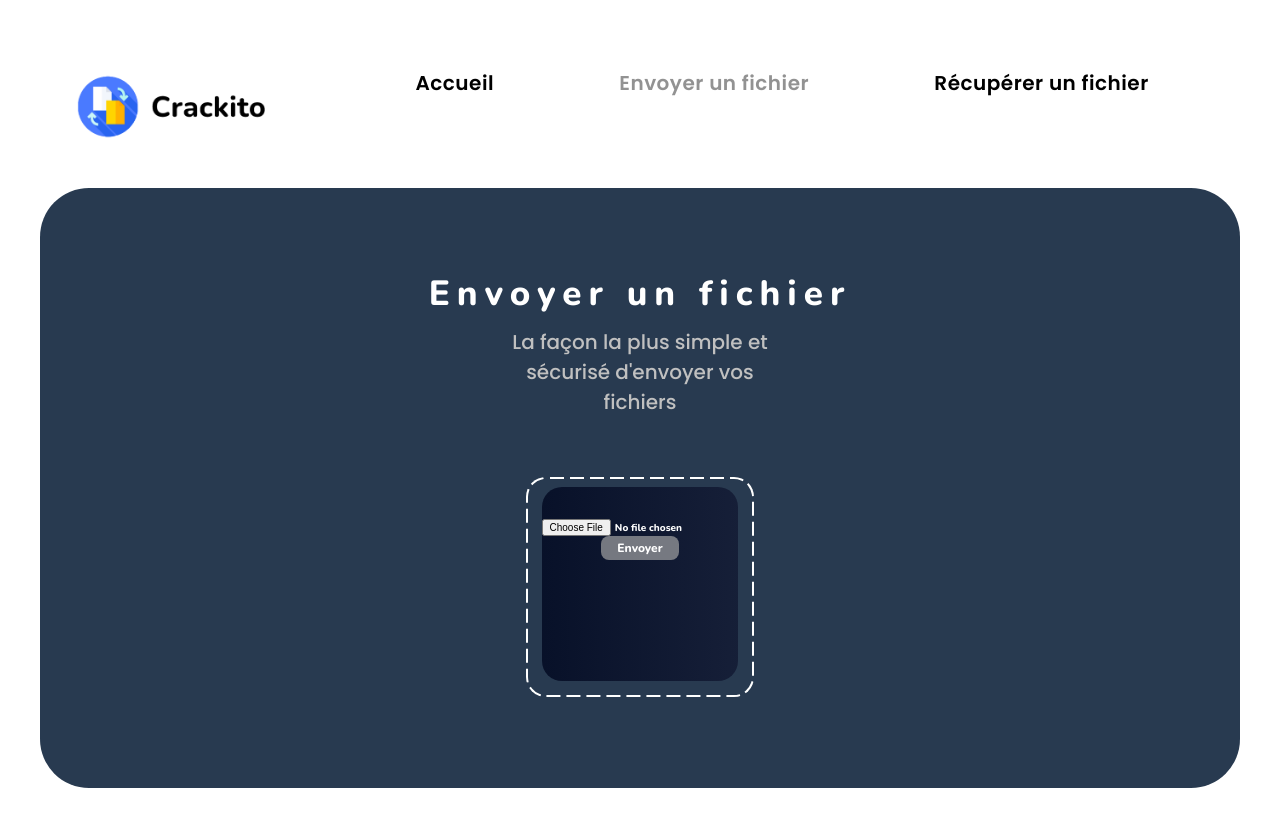
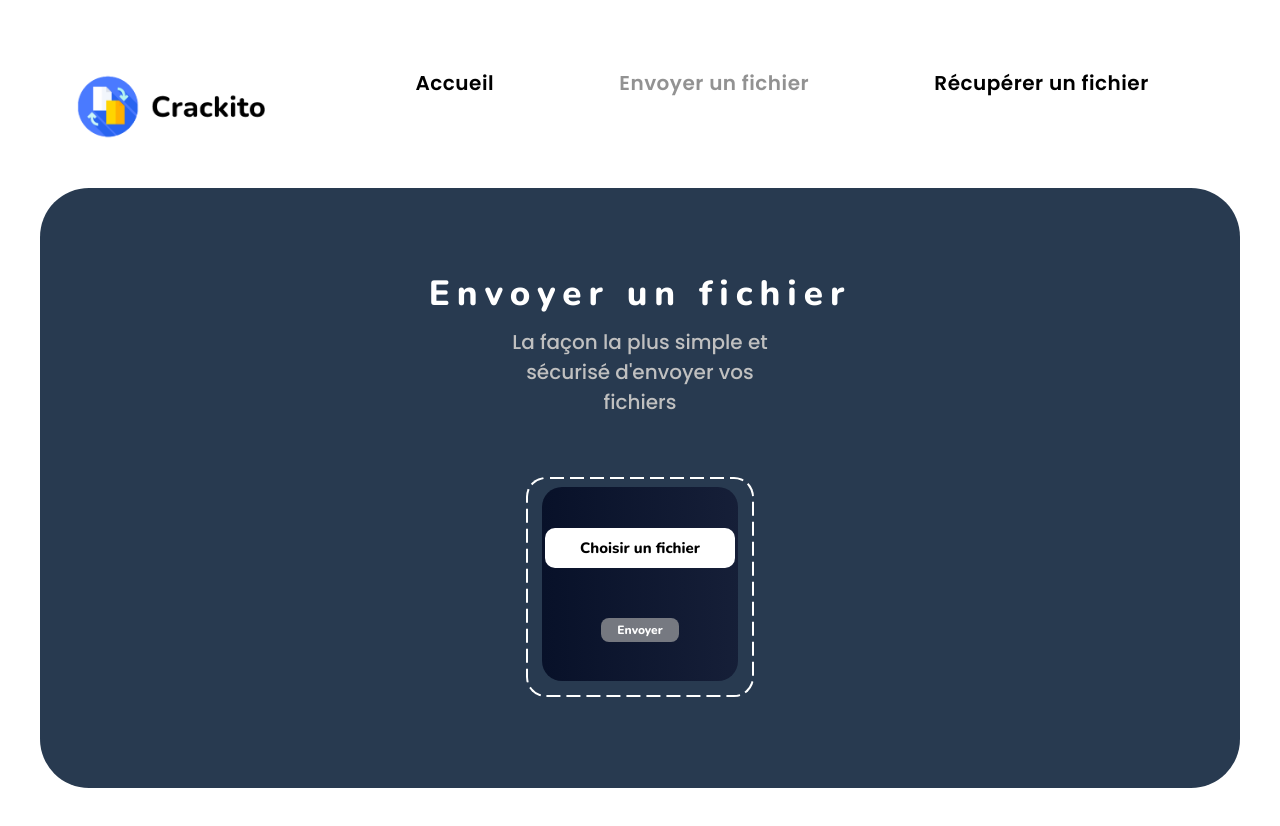
Before and after one commit to fx074/CRAKITO, a Vue app in the folder crackito/: page /upload in a window 1280 px wide. Shown: the top 826 px of the page. Built offline with nearby package versions, Linux system fonts and the light colour scheme.

Commit message:
Mise en forme du bouton envoyer fichier

```diff
--- a/crackito/src/assets/style/HomeStyle.css
+++ b/crackito/src/assets/style/HomeStyle.css
@@ -140,7 +140,7 @@
 
 .cover_link{
     display: inline-block;
-    background-color: #FFC794;;
+    background-color: #FFC794;
     padding: 15px 30px;
     border-radius: 10px;
     text-decoration: none;
--- a/crackito/src/assets/style/UploadStyle.css
+++ b/crackito/src/assets/style/UploadStyle.css
@@ -152,11 +152,34 @@
 }
 
 .sf_file{
+
+  margin: auto;
+  overflow: hidden;
+  opacity: 0;
+}
+
+.sf_file + label{
   font-family: 'Nunito', sans-serif;
   font-weight: 500;
-  font-size: 10px;
-  color: #FFFFFF;
-  margin: auto;
+  font-size: 15px;
+  color: black;
+  background-color: #FFFFFF;
+  padding: 10px 35px;
+  border-radius: 10px;
+}
+
+.sf_file:focus + label,
+.sf_filefile + label:hover {
+    background-color: #FFC794;
+}
+
+.sf_file + label {
+	cursor: pointer; /* "hand" cursor */
+}
+
+.sf_file:focus + label {
+	outline: 1px dotted #000;
+	outline: -webkit-focus-ring-color auto 5px;
 }
 .send_btn{
   background: rgba(167, 167, 167, 0.68);;
@@ -169,6 +192,7 @@
   width: 40%;
   padding: 4px;
   transition: .4s background-color;
+  margin-top: 60px;
 }
 
 .send_btn:hover {
--- a/crackito/src/views/receive-main.vue
+++ b/crackito/src/views/receive-main.vue
@@ -22,7 +22,7 @@
         <p class="sf_title">Récupérer un fichier</p>
         <p class="sf_des">Un façon simple et sécurisé de partager et récupérer vos fichiers</p>
         <div class="sf_contour">
-          <form action="/Upload" method="post" enctype="multipart/form-data" class="sf_form">
+          <form class="sf_form">
             <div class="search-wrapper">
               <label><input type="text" class="searchbar" placeholder="Entrer le code"/></label>
             </div>
--- a/crackito/src/views/upload-main.vue
+++ b/crackito/src/views/upload-main.vue
@@ -23,8 +23,10 @@
         <p class="sf_des">La façon la plus simple et sécurisé d'envoyer vos fichiers</p>
         <div class="sf_contour">
           <form action="/Upload" method="post" enctype="multipart/form-data" class="sf_form">
-            <div class="sf_button"></div>
-            <label><input type="file" name="TP7" class="sf_file"></label>
+            <div class="container_file">
+              <input type="file" name="TP7" id="file" class="sf_file">
+            <label for="file">Choisir un fichier</label>
+            </div>
             <button type="submit" class="send_btn">Envoyer</button>
           </form>
         </div>
```
